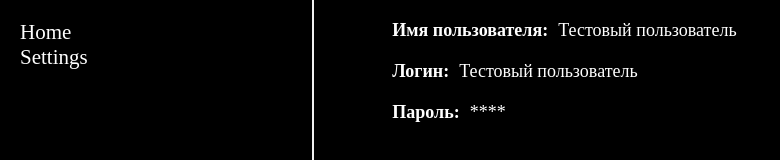
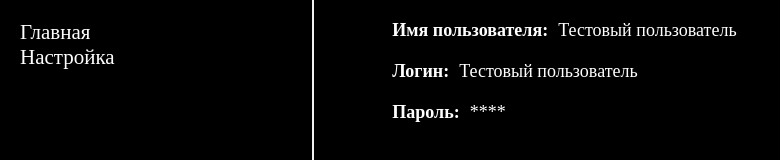
Before and after one commit to Alexander-Guguchkin/PasswordMangerFrontend, a React (Vite) app: page /profile in a window 1280 px wide. Shown: the top 160 px of the page, without its empty margins (0-780 px from the left). Built offline with nearby package versions, Linux system fonts and the light colour scheme.

Commit message:
midifi: создание компонента Profilenfo.jsx и размещение его на страницк Profile.jsx

```diff
--- a/src/components/LinkProfile/LinkProfile.module.css
+++ b/src/components/LinkProfile/LinkProfile.module.css
@@ -9,6 +9,7 @@
 .profile:hover{
     background-color: #f0f0f0;
     cursor: pointer;
+    color: black;
 }
 .avatar{
     display: flex;
--- a/src/main.jsx
+++ b/src/main.jsx
@@ -24,11 +24,11 @@ const router = createBrowserRouter([
 ])
 const navlist = [
     {
-        title: "Home",
+        title: "Главная",
         url: "/"
     },
     {
-        title: "Settings",
+        title: "Настройка",
         url: "/settings"
     },
 
```
